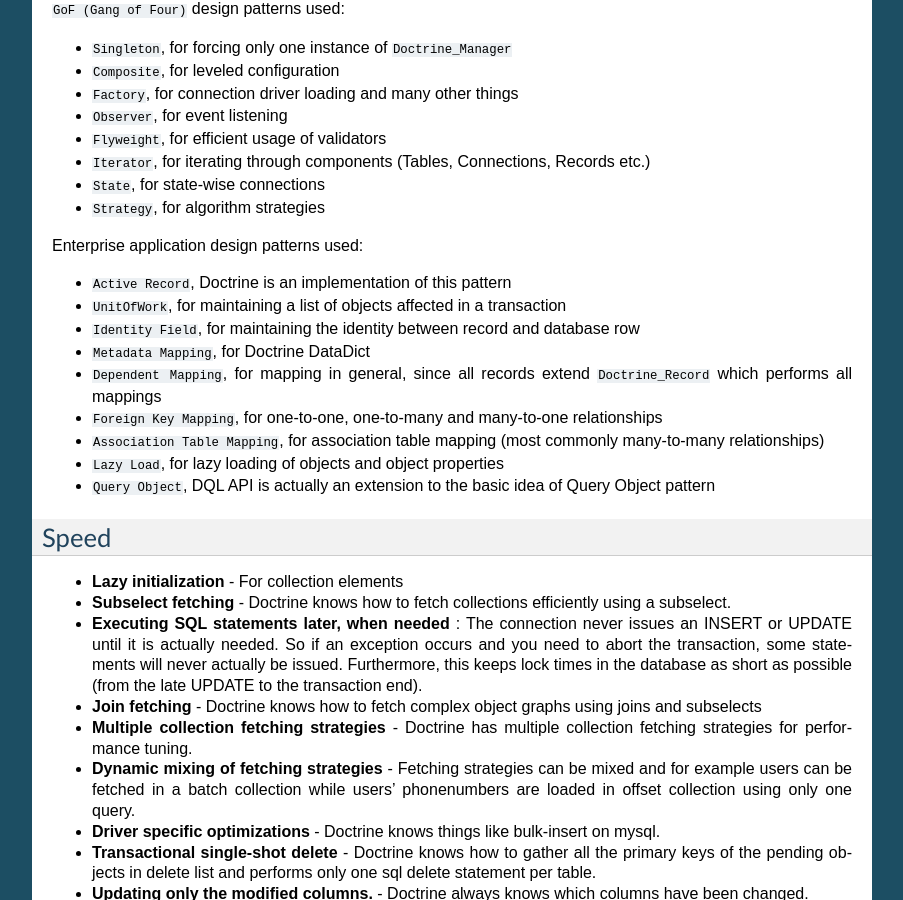
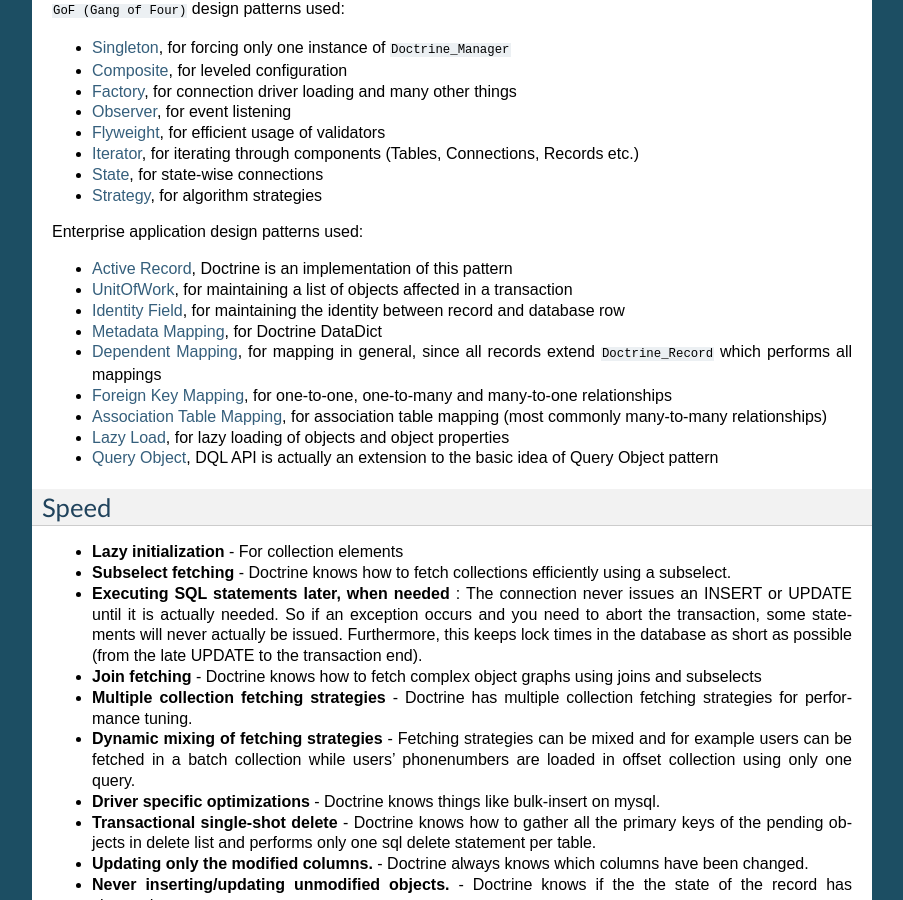
Before and after one commit to doctrine/doctrine1-documentation, a Sphinx documentation site: the page built from source/en/manual/technology.rst, in a window 1280 px wide and 900 px high, scrolled down 1618 px. Shown: the whole window, without its empty margins (198-1101 px from the left). Built offline with Sphinx 7.4.7, drawn with Linux system fonts in a browser that asks for light colours; cross-references to code outside the pages are shown as plain code.

```diff
--- a/source/en/manual/technology.rst
+++ b/source/en/manual/technology.rst
@@ -95,26 +95,26 @@ Design Patterns Used
 
 ``GoF (Gang of Four)`` design patterns used:
 
--  `Singleton <http://www.dofactory.com/Patterns/PatternSingleton.aspx>`, for forcing only one instance of :php:class:`Doctrine_Manager`
--  `Composite <http://www.dofactory.com/Patterns/PatternComposite.aspx>`, for leveled configuration
--  `Factory <http://www.dofactory.com/Patterns/PatternFactory.aspx>`, for connection driver loading and many other things
--  `Observer <http://www.dofactory.com/Patterns/PatternObserver.aspx>`, for event listening
--  `Flyweight <http://www.dofactory.com/Patterns/PatternFlyweight.aspx>`, for efficient usage of validators
--  `Iterator <http://www.dofactory.com/Patterns/PatternFlyweight.aspx>`, for iterating through components (Tables, Connections, Records etc.)
--  `State <http://www.dofactory.com/Patterns/PatternState.aspx>`, for state-wise connections
--  `Strategy <http://www.dofactory.com/Patterns/PatternStrategy.aspx>`, for algorithm strategies
+-  `Singleton <http://www.dofactory.com/Patterns/PatternSingleton.aspx>`_, for forcing only one instance of :php:class:`Doctrine_Manager`
+-  `Composite <http://www.dofactory.com/Patterns/PatternComposite.aspx>`_, for leveled configuration
+-  `Factory <http://www.dofactory.com/Patterns/PatternFactory.aspx>`_, for connection driver loading and many other things
+-  `Observer <http://www.dofactory.com/Patterns/PatternObserver.aspx>`_, for event listening
+-  `Flyweight <http://www.dofactory.com/Patterns/PatternFlyweight.aspx>`_, for efficient usage of validators
+-  `Iterator <http://www.dofactory.com/Patterns/PatternFlyweight.aspx>`_, for iterating through components (Tables, Connections, Records etc.)
+-  `State <http://www.dofactory.com/Patterns/PatternState.aspx>`_, for state-wise connections
+-  `Strategy <http://www.dofactory.com/Patterns/PatternStrategy.aspx>`_, for algorithm strategies
 
 Enterprise application design patterns used:
 
--  `Active Record <http://www.martinfowler.com/eaaCatalog/activeRecord.html>`, Doctrine is an implementation of this pattern
--  `UnitOfWork <http://www.martinfowler.com/eaaCatalog/unitOfWork.html>`, for maintaining a list of objects affected in a transaction
--  `Identity Field <http://www.martinfowler.com/eaaCatalog/identityField.html>`, for maintaining the identity between record and database row
--  `Metadata Mapping <http://www.martinfowler.com/eaaCatalog/metadataMapping.html>`, for Doctrine DataDict
--  `Dependent Mapping <http://www.martinfowler.com/eaaCatalog/dependentMapping.html>`, for mapping in general, since all records extend :php:class:`Doctrine_Record` which performs all mappings
--  `Foreign Key Mapping <http://www.martinfowler.com/eaaCatalog/foreignKeyMapping.html>`, for one-to-one, one-to-many and many-to-one relationships
--  `Association Table Mapping <http://www.martinfowler.com/eaaCatalog/associationTableMapping.html>`, for association table mapping (most commonly many-to-many relationships)
--  `Lazy Load <http://www.martinfowler.com/eaaCatalog/lazyLoad.html>`, for lazy loading of objects and object properties
--  `Query Object <http://www.martinfowler.com/eaaCatalog/queryObject.html>`, DQL API is actually an extension to the basic idea of Query Object pattern
+-  `Active Record <http://www.martinfowler.com/eaaCatalog/activeRecord.html>`_, Doctrine is an implementation of this pattern
+-  `UnitOfWork <http://www.martinfowler.com/eaaCatalog/unitOfWork.html>`_, for maintaining a list of objects affected in a transaction
+-  `Identity Field <http://www.martinfowler.com/eaaCatalog/identityField.html>`_, for maintaining the identity between record and database row
+-  `Metadata Mapping <http://www.martinfowler.com/eaaCatalog/metadataMapping.html>`_, for Doctrine DataDict
+-  `Dependent Mapping <http://www.martinfowler.com/eaaCatalog/dependentMapping.html>`_, for mapping in general, since all records extend :php:class:`Doctrine_Record` which performs all mappings
+-  `Foreign Key Mapping <http://www.martinfowler.com/eaaCatalog/foreignKeyMapping.html>`_, for one-to-one, one-to-many and many-to-one relationships
+-  `Association Table Mapping <http://www.martinfowler.com/eaaCatalog/associationTableMapping.html>`_, for association table mapping (most commonly many-to-many relationships)
+-  `Lazy Load <http://www.martinfowler.com/eaaCatalog/lazyLoad.html>`_, for lazy loading of objects and object properties
+-  `Query Object <http://www.martinfowler.com/eaaCatalog/queryObject.html>`_, DQL API is actually an extension to the basic idea of Query Object pattern
 
 =====
 Speed
```
